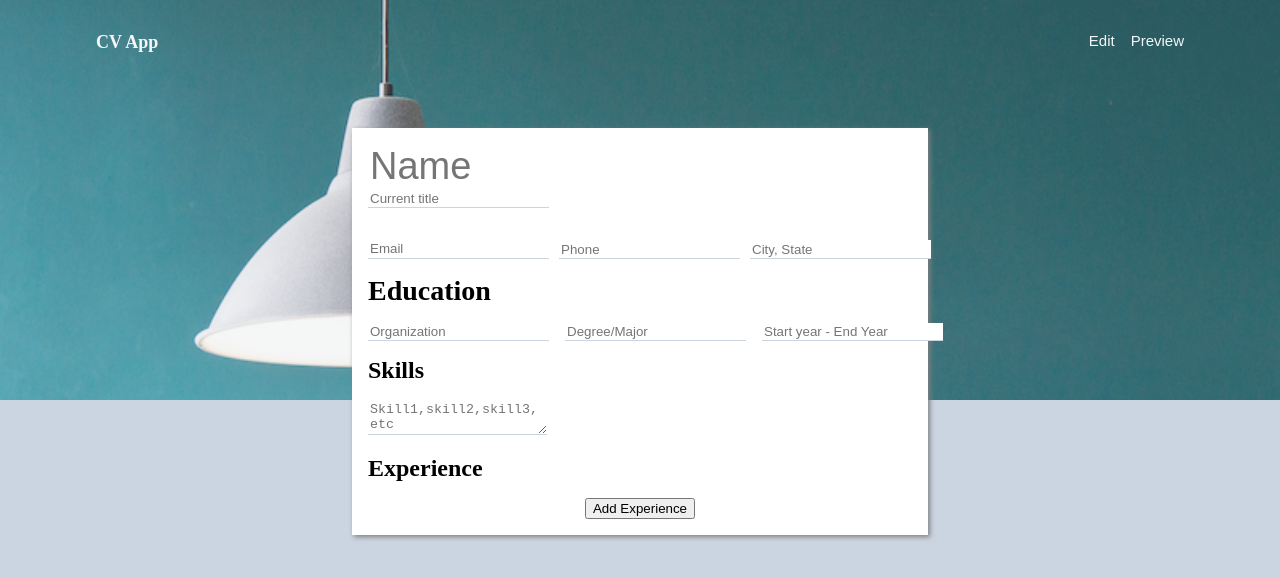
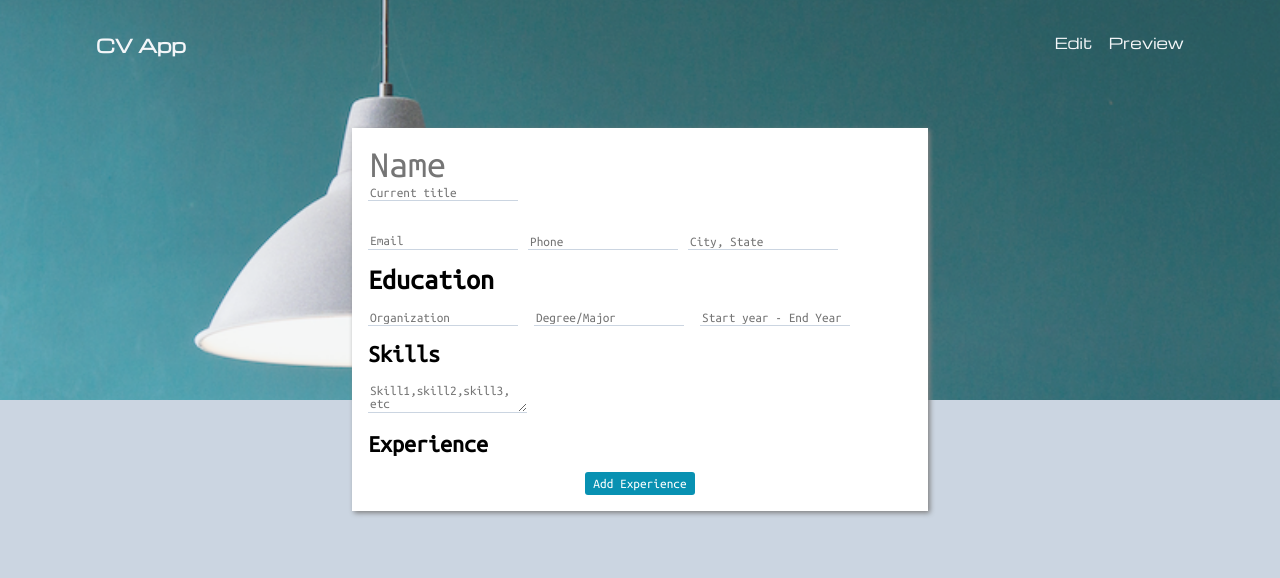
Before and after one commit to ecanvasser/CV-Application, a React (Create React App) app: page / in a window 1280 px wide. Shown: the top 578 px of the page. Built offline with nearby package versions, Linux system fonts and the light colour scheme.

Commit message:
Update color palette and fonts

```diff
--- a/public/index.html
+++ b/public/index.html
@@ -24,6 +24,8 @@
       work correctly both with client-side routing and a non-root public URL.
       Learn how to configure a non-root public URL by running `npm run build`.
     -->
+    <link href="https://fonts.googleapis.com/css?family=Michroma" rel="stylesheet">
+    <link href="https://fonts.googleapis.com/css?family=Ubuntu+Mono" rel="stylesheet">
     <title>React App</title>
   </head>
   <body>
--- a/src/components/Preview.js
+++ b/src/components/Preview.js
@@ -27,7 +27,7 @@ class Preview extends Component {
         <div id="divider"></div>
         <div id="contact-prev">
           <div id="email-prev">
-            <IconContext.Provider value={{ color: "#06b6d4", size: "1.4em" }}>
+            <IconContext.Provider value={{ color: "#0891b2", size: "1.4em" }}>
               <div>
                 <MdEmail />
               </div>
@@ -35,7 +35,7 @@ class Preview extends Component {
             {this.props.data.email}
           </div>
           <div id="phone-prev">
-          <IconContext.Provider value={{ color: "#06b6d4", size: "1.4em" }}>
+          <IconContext.Provider value={{ color: "#0891b2", size: "1.4em" }}>
               <div>
                 <MdSmartphone />
               </div>
@@ -43,7 +43,7 @@ class Preview extends Component {
             {this.props.data.phone}
             </div>
           <div id="location-prev">
-            <IconContext.Provider value={{ color: "#06b6d4", size: "1.4em" }}>
+            <IconContext.Provider value={{ color: "#0891b2", size: "1.4em" }}>
               <div>
                 <MdLocationOn />
               </div>
--- a/src/styles/Document.css
+++ b/src/styles/Document.css
@@ -1,6 +1,10 @@
 input[placeholder="Name"] {
   border: none;
   font-size: 38px;
+}
+
+input, textarea {
+  font-family: 'Ubuntu Mono';
 }
 
 #role-edit {
@@ -30,6 +34,7 @@ input[placeholder="Name"] {
   position: absolute;
   top: 8rem;
   box-shadow: 2px 2px 5px gray;
+  font-family: 'Ubuntu Mono';
 }
 
 #contact {
@@ -59,3 +64,12 @@ input[placeholder="Name"] {
   gap: 1rem;
   margin-left: 1rem;
 }
+
+#add-btn {
+  font-family: 'Ubuntu Mono';
+  color: white;
+  background-color: #0891b2;
+  border: none;
+  border-radius: 3px;
+  padding: 5px 8px;
+}
--- a/src/styles/ExperiencePreview.css
+++ b/src/styles/ExperiencePreview.css
@@ -29,7 +29,7 @@
 }
 
 .task-dash {
-    color: #06b6d4;
+    color: #0891b2;
     font-size: 30px;
     margin-right: 5px;
 }
--- a/src/styles/Header.css
+++ b/src/styles/Header.css
@@ -8,6 +8,7 @@ header {
   background-position: center;
   opacity: 0.8;
   color: white;
+  font-family: 'Michroma';
 }
 
 #header-links {
@@ -30,4 +31,5 @@ header {
   border: none;
   font-size: 15px;
   color: white;
+  font-family: 'Michroma';
 }
--- a/src/styles/Preview.css
+++ b/src/styles/Preview.css
@@ -3,6 +3,8 @@
   width: 55%;
   position: absolute;
   top: 8rem;
+  box-shadow: 2px 2px 5px gray;
+  font-family: 'Ubuntu Mono';
 }
 
 #name-prev {
@@ -65,9 +67,10 @@
 
 .skill-block {
   padding: 3px 16px;
-  background-color: #06b6d4;
+  background-color: #0891b2;
   border-radius: 5px;
   color: white;
+  box-shadow: 1px 1px 5px gray;
 }
 
 .prevExp-block:nth-child(2),
```
